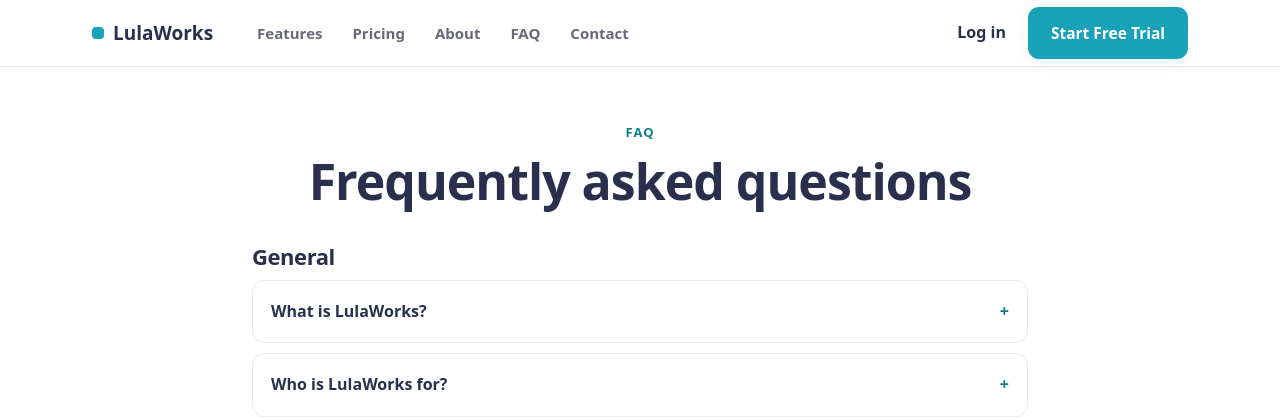
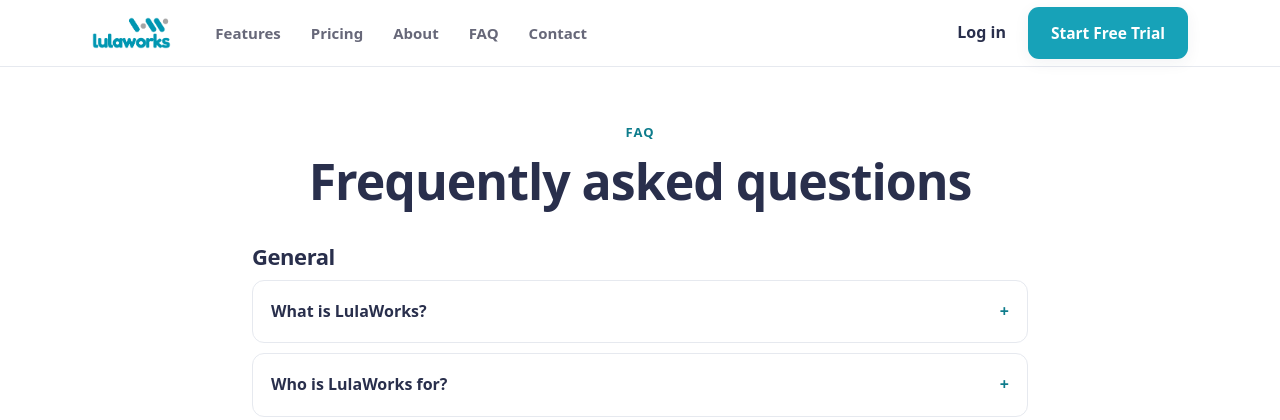
Before and after one commit to lulamadigital-code/lulaworks-platform, a Django app: template backend/apps/marketing/templates/marketing/faq.html in a window 1280 px wide. Shown: the top 420 px of the page. Run offline with Django 5.2, Linux system fonts and the light colour scheme; the template is opened without the code that fills it, so the values that code supplies are empty.

Commit message:
marketing: use the LulaWorks logo in the site header
Replace the text wordmark in the public marketing header with the real
LulaWorks logo (static/web/logo.png) across all marketing pages and the trial
signup. Footer keeps the white wordmark for contrast on the dark background.

Co-Authored-By: Claude Opus 4.8 <noreply@anthropic.com>

```diff
--- a/backend/apps/marketing/templates/marketing/base.html
+++ b/backend/apps/marketing/templates/marketing/base.html
@@ -80,6 +80,8 @@
     .brand{display:flex;align-items:center;gap:9px;font-weight:800;font-size:19px;color:var(--ink)}
     .brand:hover{text-decoration:none}
     .brand .dot{width:12px;height:12px;border-radius:4px;background:var(--primary);display:inline-block}
+    .brand-logo{height:32px;width:auto;display:block}
+    @media(max-width:860px){.brand-logo{height:28px}}
     .nav .links{display:flex;gap:6px;margin-left:14px}
     .nav .links a{color:var(--muted);font-weight:600;font-size:15px;padding:8px 12px;border-radius:9px}
     .nav .links a:hover{color:var(--ink);background:var(--bg);text-decoration:none}
@@ -202,7 +204,9 @@
 <body>
   <header class="site">
     <nav class="wrap nav">
-      <a class="brand" href="{% url 'marketing:home' %}"><span class="dot"></span>LulaWorks</a>
+      <a class="brand" href="{% url 'marketing:home' %}" aria-label="LulaWorks home">
+        <img src="{% static 'web/logo.png' %}" alt="LulaWorks" class="brand-logo">
+      </a>
       <input type="checkbox" id="mc" class="menu-check">
       <div class="links">
         <a href="{% url 'marketing:features' %}">Features</a>
```
